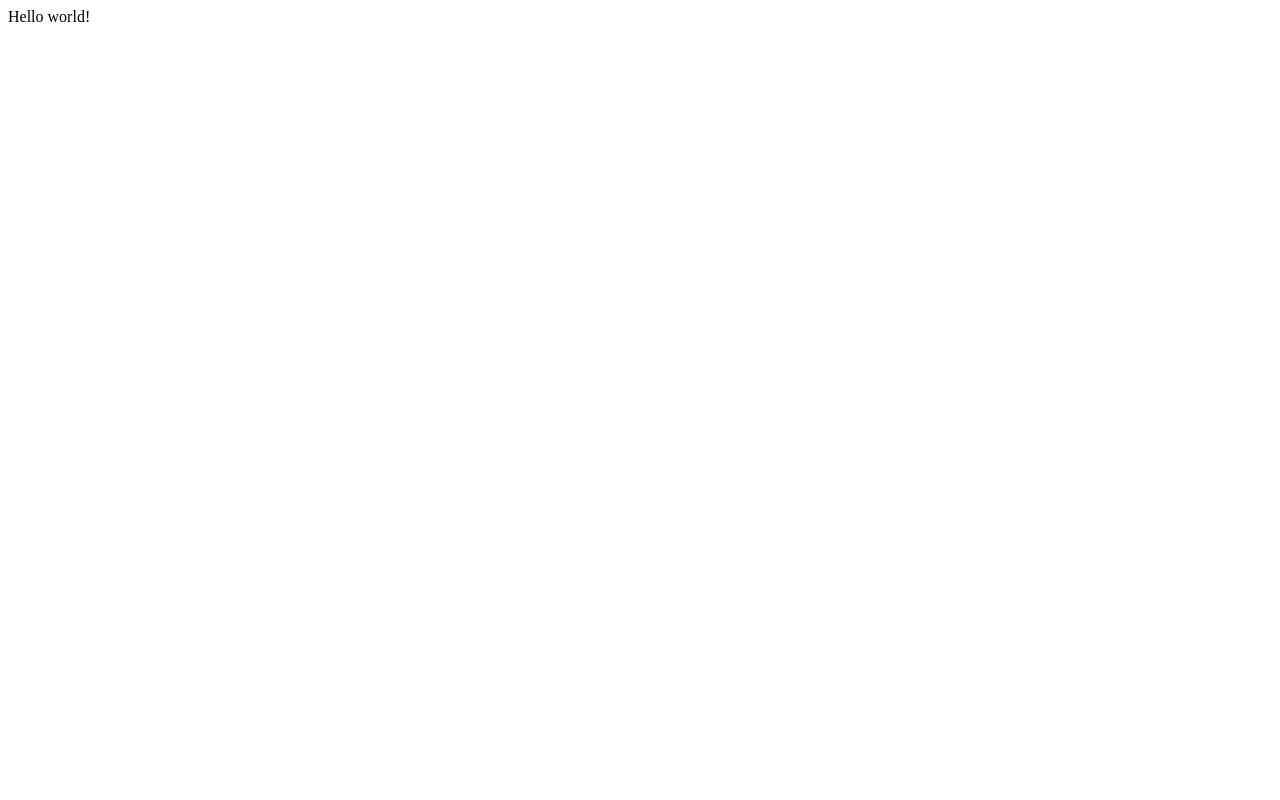
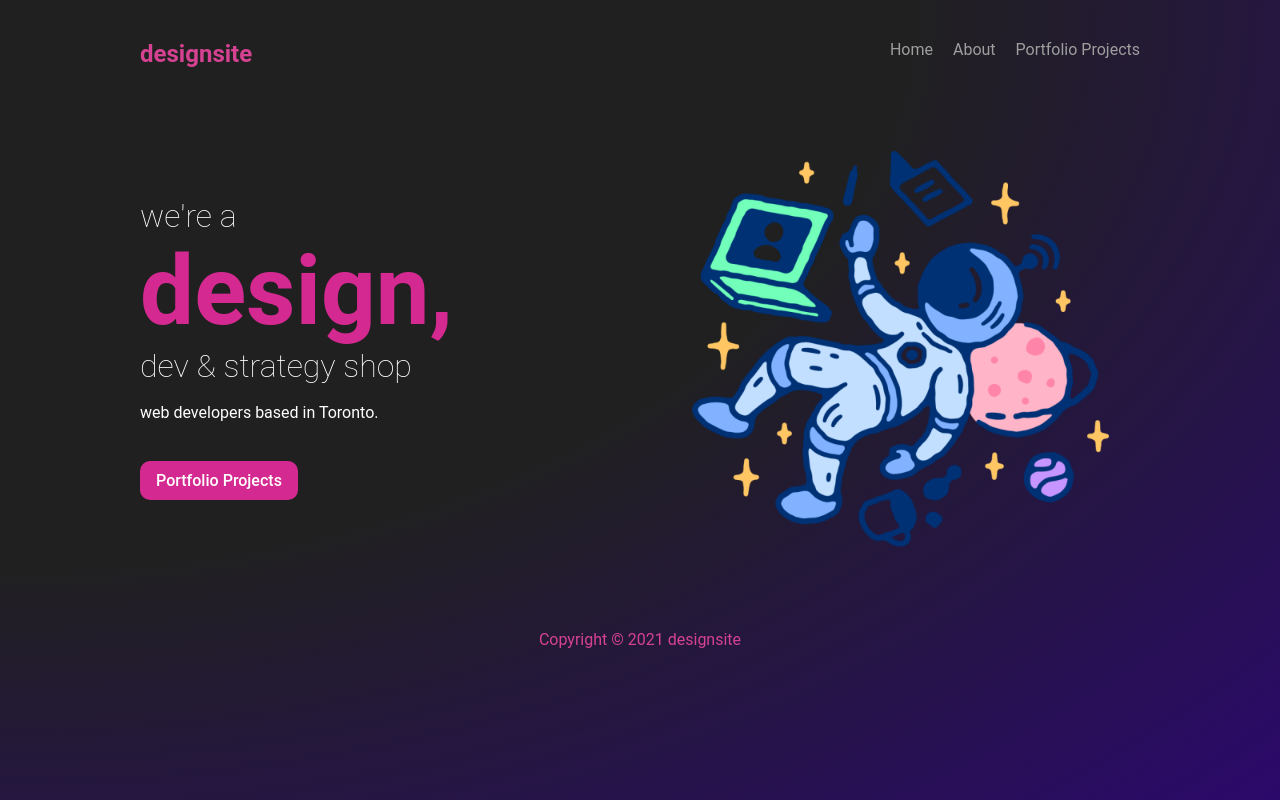
Before and after one commit to johncabang/gatsby-designsite, a Gatsby site: page / in a window 1280 px wide. Built offline with nearby package versions, Linux system fonts and the light colour scheme; Gatsby itself is replaced by a stand-in of ours.

Commit message:
Create landing

```diff
--- /dev/null
+++ b/src/components/Layout.js
@@ -0,0 +1,17 @@
+import React from "react"
+import Navbar from "../components/Navbar"
+import "../styles/global.css"
+
+function Layout({ children }) {
+  return (
+    <div className="layout">
+      <Navbar />
+      <div className="content">{children}</div>
+      <footer>
+        <p>Copyright &copy; {new Date().getFullYear()} designsite</p>
+      </footer>
+    </div>
+  )
+}
+
+export default Layout
--- /dev/null
+++ b/src/components/Navbar.js
@@ -0,0 +1,17 @@
+import React from "react"
+import { Link } from "gatsby"
+
+function Navbar() {
+  return (
+    <nav>
+      <h1>designsite</h1>
+      <div className="links">
+        <Link to="/">Home</Link>
+        <Link to="/about">About</Link>
+        <Link to="/projects">Portfolio Projects</Link>
+      </div>
+    </nav>
+  )
+}
+
+export default Navbar
--- a/src/pages/index.js
+++ b/src/pages/index.js
@@ -1,5 +1,27 @@
+import { Link } from "gatsby"
 import React from "react"
+import Layout from "../components/Layout"
+import { header, btn } from "../styles/home.module.css"
 
 export default function Home() {
-  return <div>Hello world!</div>
+  return (
+    <Layout>
+      <section className={header}>
+        <div>
+          <h3>we're a</h3>
+          <h2>design,</h2>
+          <h3>dev & strategy shop</h3>
+          <p>web developers based in Toronto.</p>
+          <Link className={btn} to="/projects">
+            Portfolio Projects
+          </Link>
+        </div>
+        <img
+          src="/banner4.png"
+          alt="site banner"
+          style={{ maxWidth: "100%" }}
+        />
+      </section>
+    </Layout>
+  )
 }
--- /dev/null
+++ b/src/styles/global.css
@@ -0,0 +1,69 @@
+@import url("https://fonts.googleapis.com/css2?family=Roboto+Mono:wght@300;400;500;600;700&display=swap");
+
+* {
+  margin: 0;
+  padding: 0;
+  text-decoration: none;
+  font-family: "Roboto", sans-serif;
+  color: #fff;
+}
+
+html,
+body {
+  min-height: 100%;
+}
+
+body {
+  background: radial-gradient(
+    at top left,
+    rgb(32, 32, 32) 50%,
+    rgba(43, 9, 107, 1) 100%
+  );
+  background-repeat: no-repeat;
+}
+
+p {
+  margin: 16px auto;
+  line-height: 1.5rem;
+}
+
+/* Layout & Navbar */
+
+.layout {
+  max-width: 1000px;
+  margin: 0 auto;
+}
+
+nav {
+  display: grid;
+  grid-template-columns: 1fr 1fr;
+  margin: 40px auto;
+}
+
+nav .links {
+  display: inline-block;
+  text-align: right;
+}
+
+nav h1 {
+  color: #d64292;
+}
+nav a {
+  display: inline-block;
+  color: #9e9e9e;
+  margin-left: 20px;
+  font-weight: 400;
+  padding-bottom: 8px;
+  border-bottom: 1px solid transparent;
+}
+
+nav a:hover {
+  color: #fff;
+  border-color: #fff;
+}
+
+footer p {
+  text-align: center;
+  color: #d64292;
+  margin: 40px auto;
+}
--- /dev/null
+++ b/src/styles/home.module.css
@@ -0,0 +1,25 @@
+.header {
+  display: grid;
+  grid-template-columns: 1fr 1fr;
+  grid-gap: 40px;
+  align-items: center;
+}
+
+.header h2 {
+  font-size: 6rem;
+  color: #d42990;
+}
+
+.header h3 {
+  font-size: 2em;
+  font-weight: 200;
+}
+
+.btn {
+  display: inline-block;
+  background: #d42990;
+  padding: 10px 16px;
+  border-radius: 10px;
+  margin-top: 20px;
+  font-weight: 500;
+}
```
Also changed, not shown: src/components/Footer.js (added, +11 -0 lines), src/pages/404.js (added, +15 -0 lines), src/pages/about.js (added, +37 -0 lines), src/pages/projects/index.js (added, +16 -0 lines), src/styles/projects.module.css (added, +13 -0 lines), README.md, docs/gatsby-designsite-screenshot01.png (added), static/banner1.png (added), static/banner2.png (added), static/banner3.png (added), static/banner4.png (added), static/favicon.ico.
